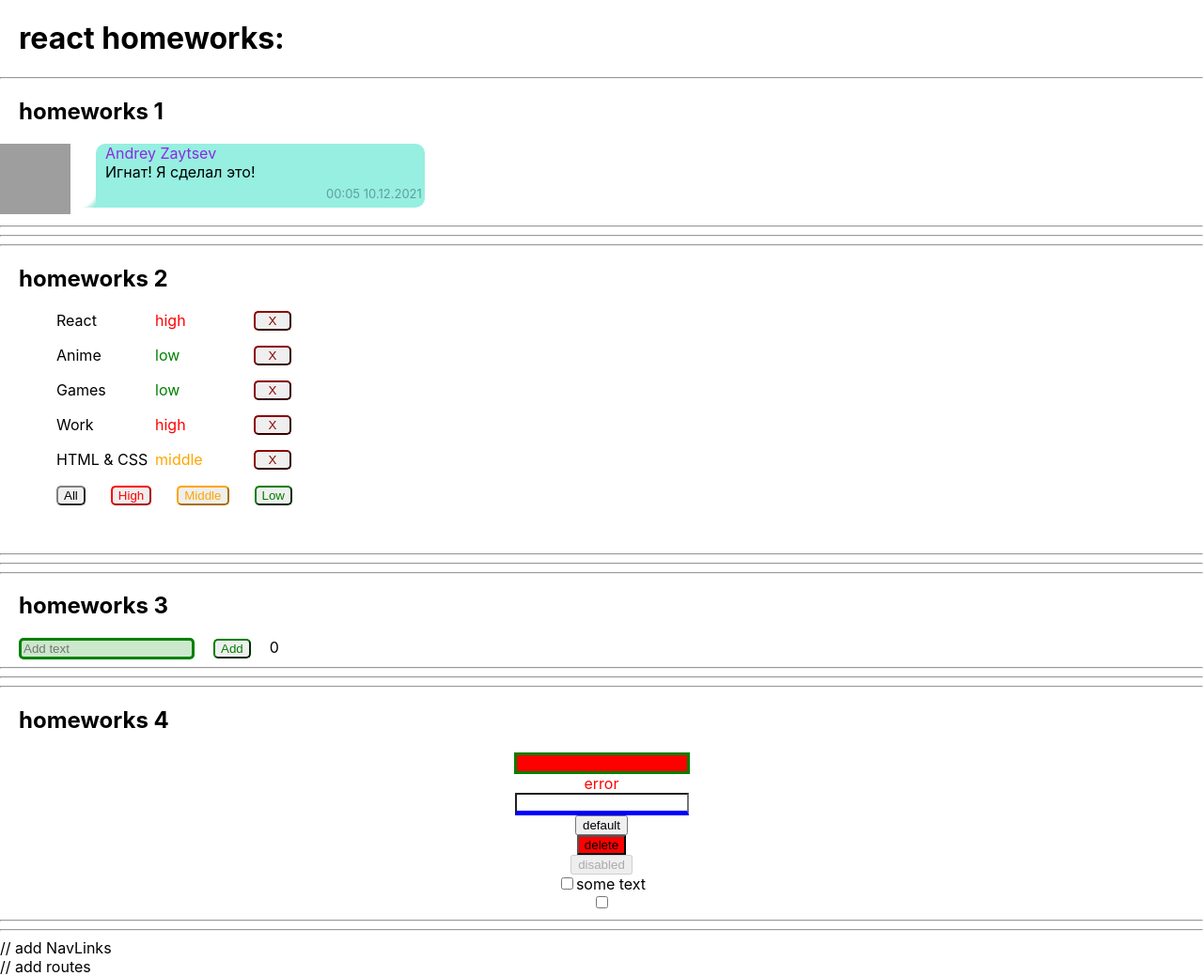
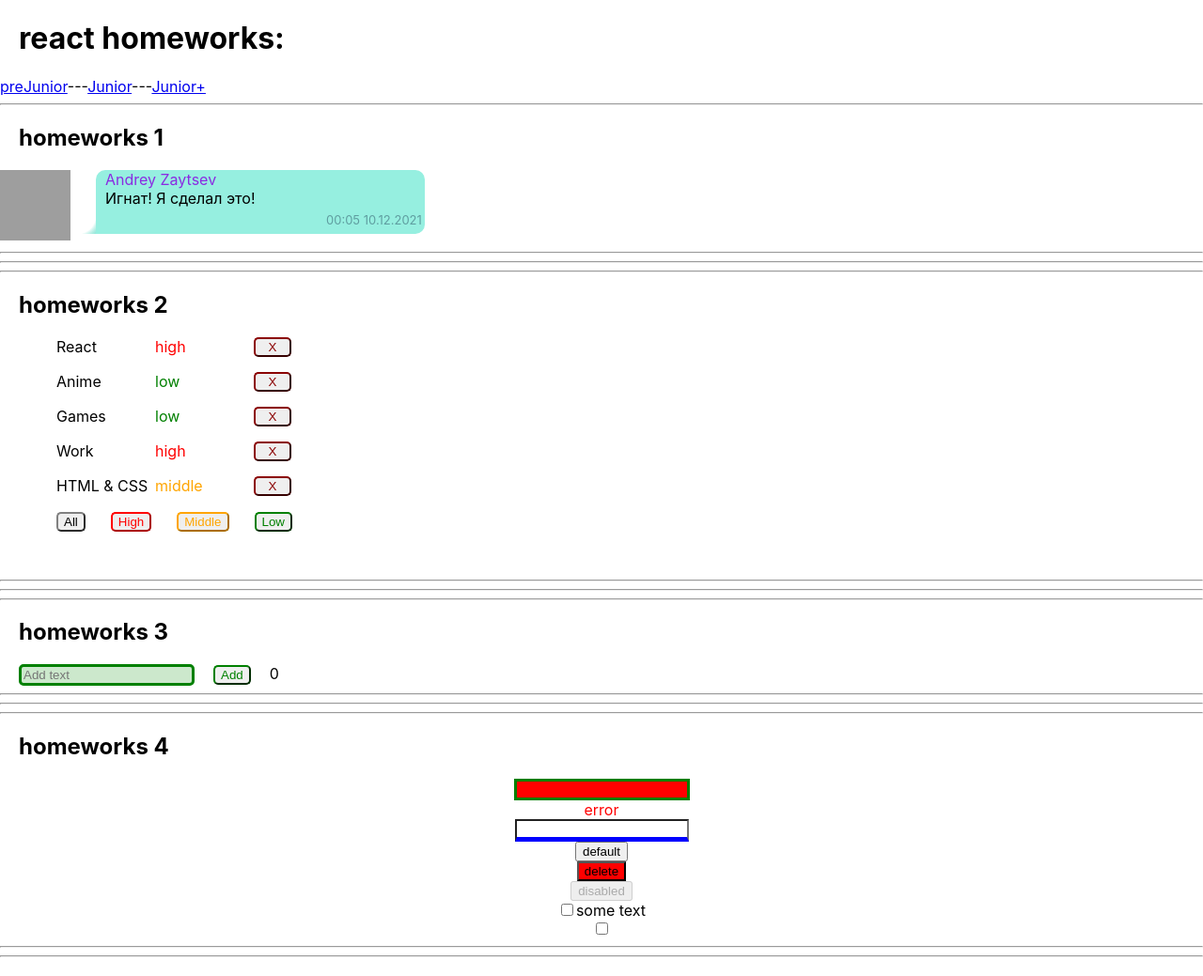
Before and after one commit to AndreyZaytsev90/IT-INC-homework-from-Ignat, a React (Create React App) app in the folder homeworks/: page /#/pre-junior in a window 1280 px wide. Shown: the whole page at 94% size. Built offline with nearby package versions, Linux system fonts and the light colour scheme; grey boxes are pictures that could not be loaded.

Commit message:
Added RRDv6 in project

```diff
--- a/homeworks/src/p1-main/m1-ui/u1-app/App.tsx
+++ b/homeworks/src/p1-main/m1-ui/u1-app/App.tsx
@@ -10,10 +10,10 @@ function App() {
     return (
         <div className={s.App}>
             <h1 style={{marginLeft: 20}}>react homeworks:</h1>
-            <HW1/>
+          {/*  <HW1/>
             <HW2/>
             <HW3/>
-            <HW4/>
+            <HW4/>*/}
             <HW5/>
         </div>
     )
--- a/homeworks/src/p2-homeworks/h5/HW5.tsx
+++ b/homeworks/src/p2-homeworks/h5/HW5.tsx
@@ -1,18 +1,19 @@
 import React from 'react'
 import Header from './Header'
 import Pages from './Pages'
+import {HashRouter} from "react-router-dom";
 
 function HW5() {
     return (
         <div>
             {/*в gh-pages лучше работает HashRouter*/}
-            {/*<HashRouter>*/}
+            <HashRouter>
 
             <Header/>
 
             <Pages/>
 
-            {/*</HashRouter>*/}
+            </HashRouter>
         </div>
     )
 }
--- a/homeworks/src/p2-homeworks/h5/Header.tsx
+++ b/homeworks/src/p2-homeworks/h5/Header.tsx
@@ -1,10 +1,12 @@
 import React from 'react'
+import {NavLink} from "react-router-dom";
 
 function Header() {
     return (
         <div>
-            // add NavLinks
-
+            <NavLink to={'/pre-junior'}>preJunior</NavLink>---
+            <NavLink to={'/junior'}>Junior</NavLink>---
+            <NavLink to={'/junior+'}>Junior+</NavLink>
         </div>
     )
 }
--- a/homeworks/src/p2-homeworks/h5/Pages.tsx
+++ b/homeworks/src/p2-homeworks/h5/Pages.tsx
@@ -1,7 +1,14 @@
 import React from 'react'
+import {Navigate, Route, Routes} from "react-router-dom";
+import PreJunior from "./pages/PreJunior";
+import Error404 from "./pages/Error404";
+import {Junior} from "./pages/Junior";
+import {JuniorPlus} from "./pages/Junior+";
 
 export const PATH = {
     PRE_JUNIOR: '/pre-junior',
+    JUNIOR: '/junior',
+    JUNIOR_PLUS: '/junior+'
     // add paths
 }
 
@@ -9,18 +16,19 @@ function Pages() {
     return (
         <div>
             {/*Routes выбирает первый подходящий роут*/}
-            {/*<Routes>*/}
+            <Routes>
 
                 {/*в начале мы попадаем на страницу '/' и переходим сразу на страницу PRE_JUNIOR*/}
-                {/*<Route path={'/'} element={<Navigate to={PATH.PRE_JUNIOR}/>}/>*/}
-
-                {/*<Route path={PATH.PRE_JUNIOR} element={<PreJunior/>}/>*/}
+                <Route path={'/'} element={<Navigate to={PATH.PRE_JUNIOR}/>}/>
+                <Route path={PATH.PRE_JUNIOR} element={<PreJunior/>}/>
+                <Route path={PATH.JUNIOR} element={<Junior/>}/>
+                <Route path={PATH.JUNIOR_PLUS} element={<JuniorPlus/>}/>
                 // add routes
 
                 {/*он отрисуется если пользователь захочет попасть на несуществующую страницу*/}
-                {/*<Route path={'/*'} element={<Error404/>}/>*/}
+                <Route path={'/*'} element={<Error404/>}/>
 
-            {/*</Routes>*/}
+            </Routes>
         </div>
     )
 }
```
